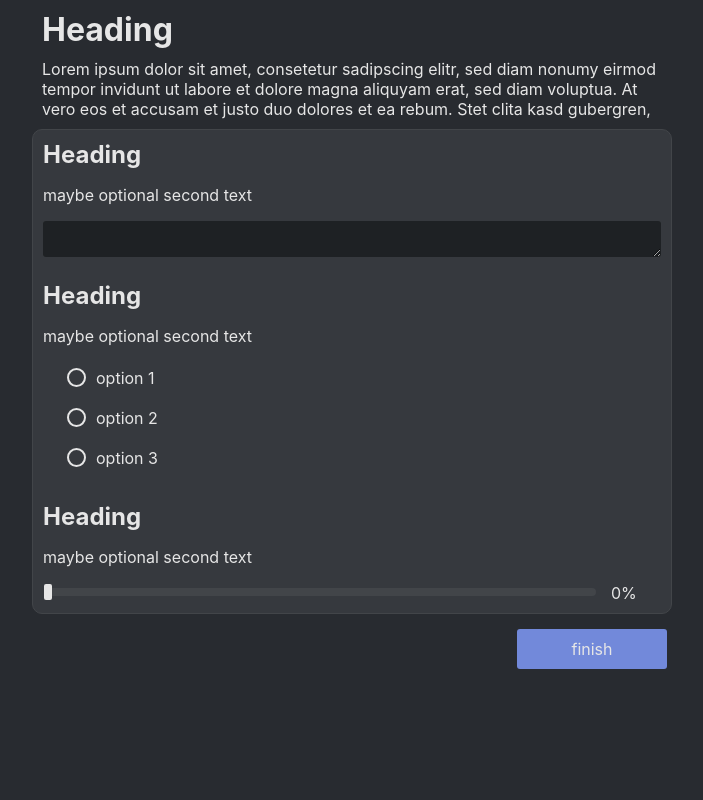
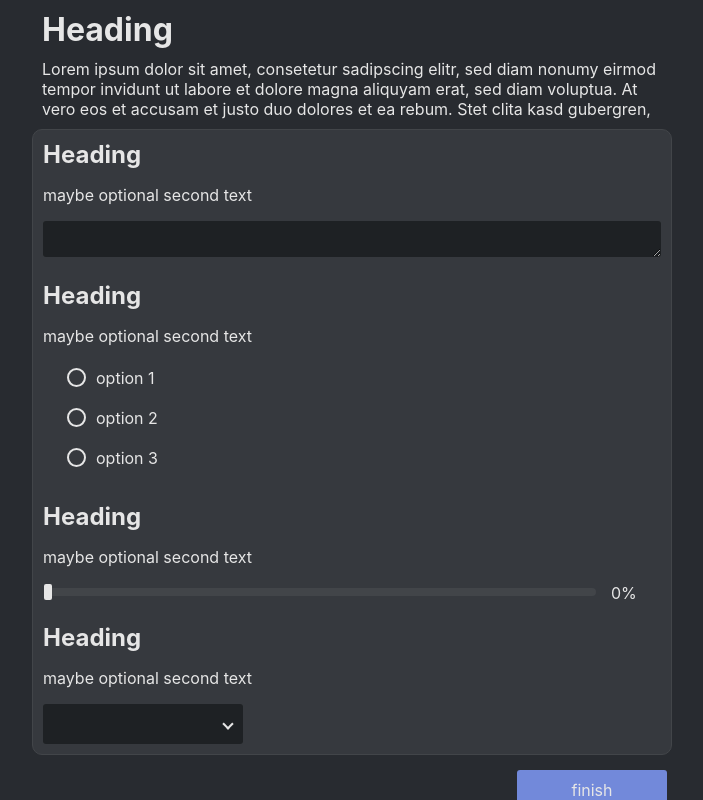
Before and after one commit to Johannes-01/PollWebsite, a React (Create React App) app in the folder pollwebsite/: page /takepoll in a window 1280 px wide. Shown: the whole page, without its empty margins (288-991 px from the left). Built offline with nearby package versions, Linux system fonts and the light colour scheme.

Commit message:
added spinner for polls; fixed some bugs in other components;

```diff
--- a/pollwebsite/src/Components/Poll types/Radio/Radio.jsx
+++ b/pollwebsite/src/Components/Poll types/Radio/Radio.jsx
@@ -6,6 +6,7 @@ import Option from "./Option";
 export default function Radio({options}) {
     let current_selected = null;
     const select = (test) => {
+        if (test === null) return;
         let element = test.target;
         if (current_selected !== null) {
             current_selected.target.classList.remove("option-chosen");
--- a/pollwebsite/src/Components/Poll types/Slider/Slider.jsx
+++ b/pollwebsite/src/Components/Poll types/Slider/Slider.jsx
@@ -1,19 +1,22 @@
 import React from "react";
 import "./Slider.css"
+import { useRef } from "react";
 
 export default function Slider({}) {
+    const sliderRef = useRef();
 
     let value = 0;
 
     const drag = (e) => {
-        let slider_width = document.querySelector("#slider-wrapper #bar").clientWidth;
+        let slider = sliderRef.current;
+        let slider_width = slider.querySelector("#slider-wrapper #bar").clientWidth;
         value += e.movementX;
         value = Math.min(Math.max(value, 0), slider_width);
-        let handle = document.querySelector("#slider-wrapper #bar #bar-handle");
+        let handle = slider.querySelector("#slider-wrapper #bar #bar-handle");
         handle.style.left = value - 4 + "px";
-        let progress = document.querySelector("#slider-wrapper #bar #bar-inner");
+        let progress = slider.querySelector("#slider-wrapper #bar #bar-inner");
         progress.style.width = value + "px";
-        let text = document.querySelector("#slider-wrapper p");
+        let text = slider.querySelector("#slider-wrapper p");
         text.innerHTML = Math.round(value/slider_width*100) + "%";
     };
 
@@ -25,7 +28,7 @@ export default function Slider({}) {
     };
 
     return (
-        <div id="slider">
+        <div id="slider" ref={sliderRef}>
             <h2>Heading</h2>
             <p>maybe optional second text</p>
             <div id="slider-wrapper">
--- /dev/null
+++ b/pollwebsite/src/Components/Poll types/Spinner/Option.jsx
@@ -0,0 +1,5 @@
+export default function Option({content, onClick}) {
+    return (
+        <div id="spinner-option" onClick={onClick}>{content}</div>
+    );
+}
--- /dev/null
+++ b/pollwebsite/src/Components/Poll types/Spinner/Spinner.css
@@ -0,0 +1,57 @@
+#spinner {
+    padding: 10px;
+}
+
+#spinner-button {
+    position: relative;
+    width: 200px;
+    height: 40px;
+    background-color: var(--grey4);
+    border-radius: 3px;
+    display: flex;
+    align-items: center;
+    justify-content: space-between;
+    padding: 0 5px;
+    box-sizing: border-box;
+}
+
+#spinner-options {
+    width: inherit;
+    position: absolute;
+    border: 1px solid black;
+    box-sizing: border-box;
+    display: none;
+    top: 40px;
+    left: 0px;
+}
+
+#arrow-down-wrapper {
+    width: 20px;
+    height: 20px;
+    display: flex;
+    justify-content: center;
+    align-items: center;
+}
+
+#arrow-down {
+    width: 8px;
+    height: 8px;
+    box-sizing: border-box;
+    border-style: none solid solid none;
+    border-color: var(--white);
+    border-width: 2px;
+    transform: rotate(45deg);
+}
+
+#spinner-option {
+    padding: 0 5px;
+    height: 40px;
+    display: flex;
+    align-items: center;
+    background: var(--grey3);
+    cursor: pointer;
+}
+
+#spinner-option:hover {
+    background: var(--grey4);
+}
--- /dev/null
+++ b/pollwebsite/src/Components/Poll types/Spinner/Spinner.jsx
@@ -0,0 +1,47 @@
+import React from "react";
+import "./Spinner.css"
+import Option from "./Option";
+import { useRef } from "react";
+
+export default function Spinner({options}) {
+    const spinnerRef = useRef();
+
+    const click = (obj, index) => {
+        let element = obj.target;
+        spinnerRef.current.querySelector("#spinner-button span").innerHTML = options[index];
+    };
+
+    let options_showing = false;
+    const showOptions = () => {
+        spinnerRef.current.querySelector("#spinner-options").style.display = "block";
+    };
+    const hideOptions = () => {
+        spinnerRef.current.querySelector("#spinner-options").style.display = "none";
+    };
+    const buttonClick = () => {
+        if (options_showing) {
+            hideOptions();
+        } else {
+            showOptions();
+        }
+        options_showing = !options_showing;
+    };
+
+    let option_list = options.map((option, i) => <Option content={option} onClick={(obj) => {click(obj, i)}}></Option>);
+
+    return (
+        <div id="spinner" ref={spinnerRef}>
+            <h2>Heading</h2>
+            <p>maybe optional second text</p>
+            <div id="spinner-button" onClick={buttonClick}>
+                <span></span>
+                <div id="arrow-down-wrapper">
+                    <div id="arrow-down"></div>
+                </div>
+                <div id="spinner-options">
+                    {option_list}
+                </div>
+            </div>
+        </div>
+    );
+}
--- a/pollwebsite/src/Components/components.js
+++ b/pollwebsite/src/Components/components.js
@@ -3,6 +3,7 @@ import TextField from "./Input/TextField"
 import Text from "./Poll types/Text/Text";
 import Radio from "./Poll types/Radio/Radio";
 import Slider from "./Poll types/Slider/Slider";
+import Spinner from "./Poll types/Spinner/Spinner";
 
 export {
     Button,
@@ -10,5 +11,6 @@ export {
 
     Text,
     Radio,
-    Slider
+    Slider,
+    Spinner
 }
--- a/pollwebsite/src/routes/Take.jsx
+++ b/pollwebsite/src/routes/Take.jsx
@@ -1,5 +1,5 @@
 import { Link, useNavigate } from "react-router-dom";
-import { Button, Radio, Text, Slider } from "../Components/components";
+import { Button, Radio, Text, Slider, Spinner } from "../Components/components";
 import "../style/take.css"
 
 export default function Take() {
@@ -13,6 +13,7 @@ export default function Take() {
                     <Text></Text>
                     <Radio options={["option 1", "option 2", "option 3"]}></Radio>
                     <Slider></Slider>
+                    <Spinner options={["option 1", "option 2", "option 3"]}></Spinner>
                 </div>
                 <div id="ending">
                     <Button text={"finish"}></Button>
```
